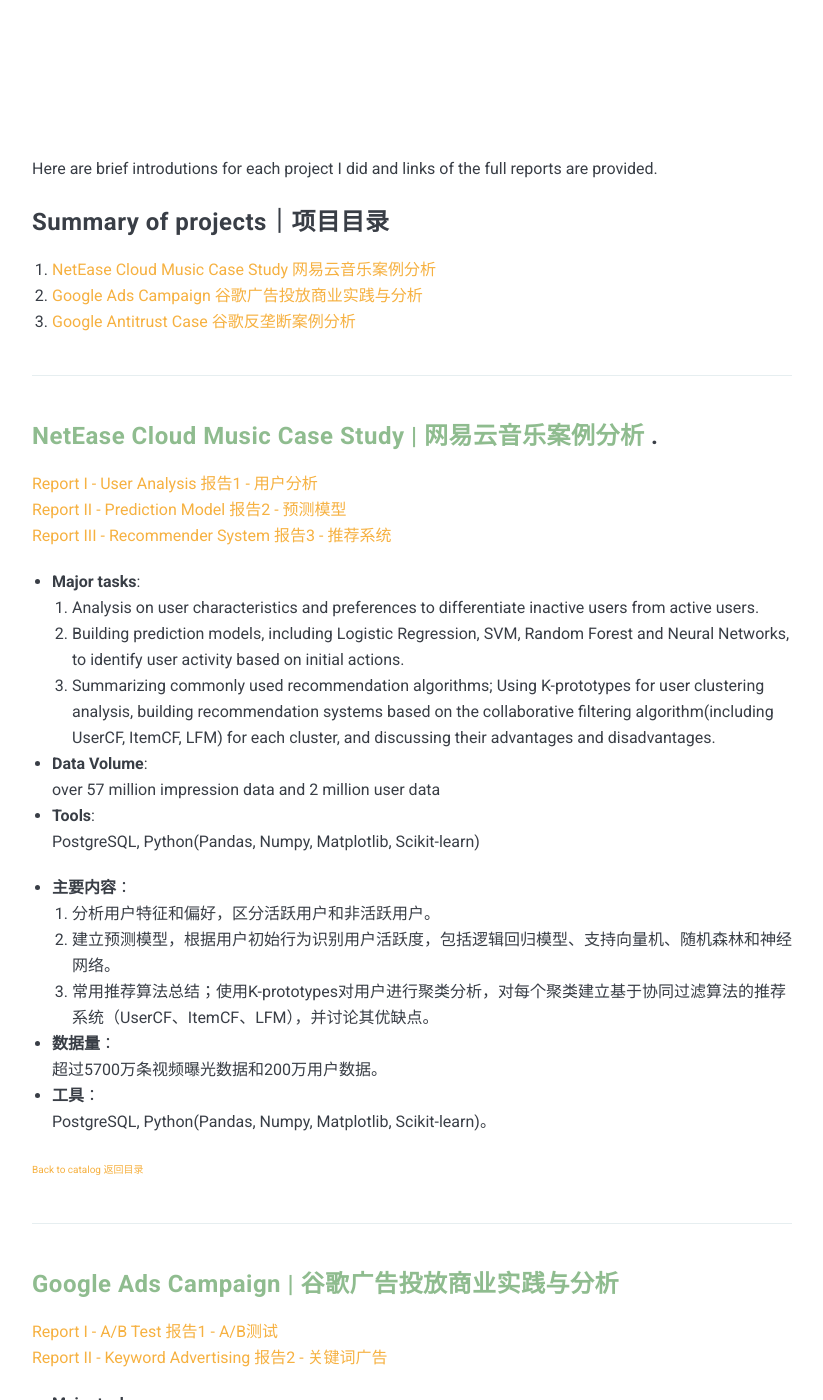
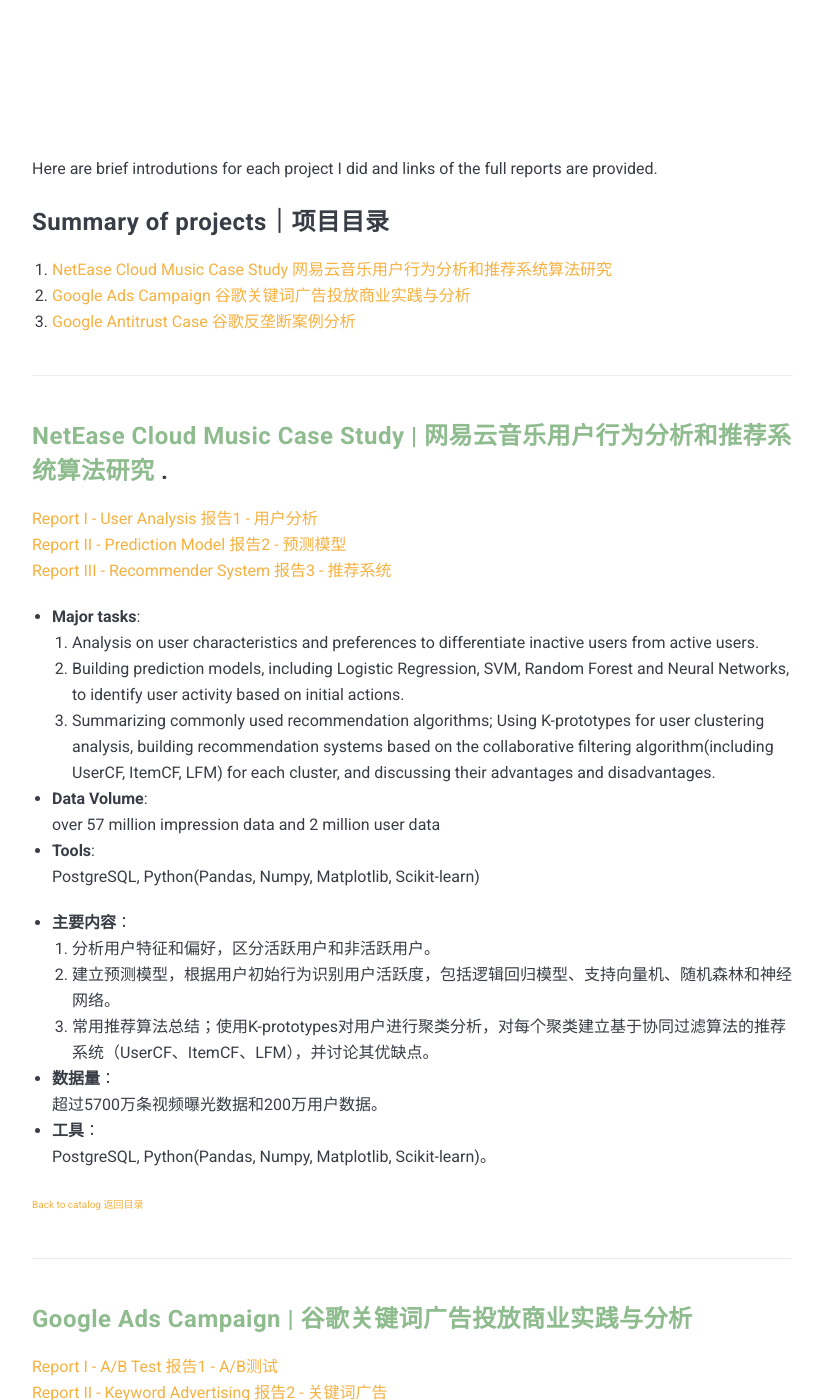
Before and after one commit to jing042323/jing-long, a Jekyll site: the page built from _pages/my-projects.md, in a window 1280 px wide and 1400 px high, scrolled down 255 px. Shown: the whole window, without its empty margins (228-1051 px from the left). Built offline with Jekyll 4.4.1, drawn with Linux system fonts in a browser that asks for light colours; nearby versions of some CDN libraries.

Commit message:
update rfm

```diff
--- a/_pages/my-projects.md
+++ b/_pages/my-projects.md
@@ -7,13 +7,13 @@
 
 Here are brief introdutions for each project I did and links of the full reports are provided.
 ### Summary of projects｜项目目录 <a name="main"></a>
-1. [NetEase Cloud Music Case Study 网易云音乐案例分析](#netease)
-2. [Google Ads Campaign 谷歌广告投放商业实践与分析](#google_ads)
+1. [NetEase Cloud Music Case Study 网易云音乐用户行为分析和推荐系统算法研究](#netease)
+2. [Google Ads Campaign 谷歌关键词广告投放商业实践与分析](#google_ads)
 3. [Google Antitrust Case 谷歌反垄断案例分析](#google_antitrust)
 
 
 ***
-### <span style="color:DarkSeaGreen"> NetEase Cloud Music Case Study | 网易云音乐案例分析</span> <a name="netease"></a>.
+### <span style="color:DarkSeaGreen"> NetEase Cloud Music Case Study | 网易云音乐用户行为分析和推荐系统算法研究</span> <a name="netease"></a>.
 
 [Report I - User Analysis  报告1 - 用户分析](https://jing042323.github.io/jing-long/2021/09/15/NCM_part1/)
 [Report II - Prediction Model  报告2 - 预测模型](https://jing042323.github.io/jing-long/2021/09/15/NCM_part2/)
@@ -41,7 +41,7 @@
 
 ***
 
-### <span style="color:DarkSeaGreen"> Google Ads Campaign | 谷歌广告投放商业实践与分析</span> <a name="google_ads"></a>
+### <span style="color:DarkSeaGreen"> Google Ads Campaign | 谷歌关键词广告投放商业实践与分析</span> <a name="google_ads"></a>
 
 [Report I - A/B Test  报告1 - A/B测试](https://jing042323.github.io/jing-long/2021/03/30/google_ads_ABtest/)
 [Report II - Keyword Advertising  报告2 - 关键词广告](https://jing042323.github.io/jing-long/2021/04/21/google_ads/)
```
Also changed, not shown: _posts/2022-07-02-RFM.markdown (added, +7 -0 lines), images/rfm.png (added).
